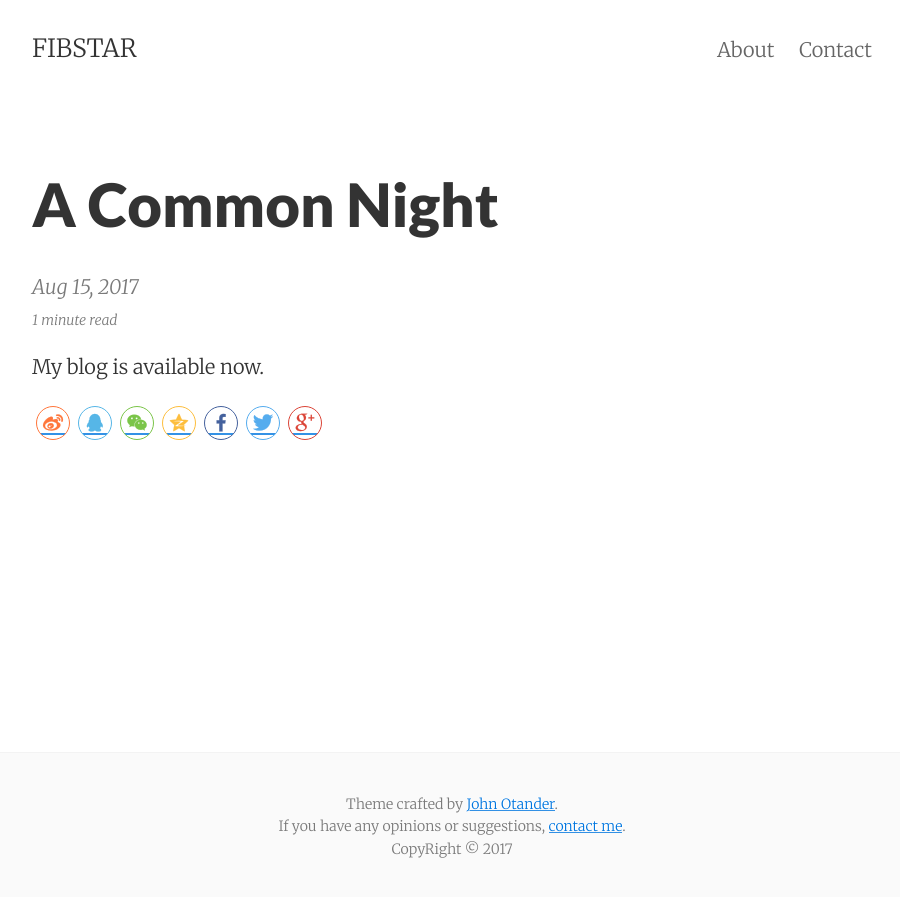
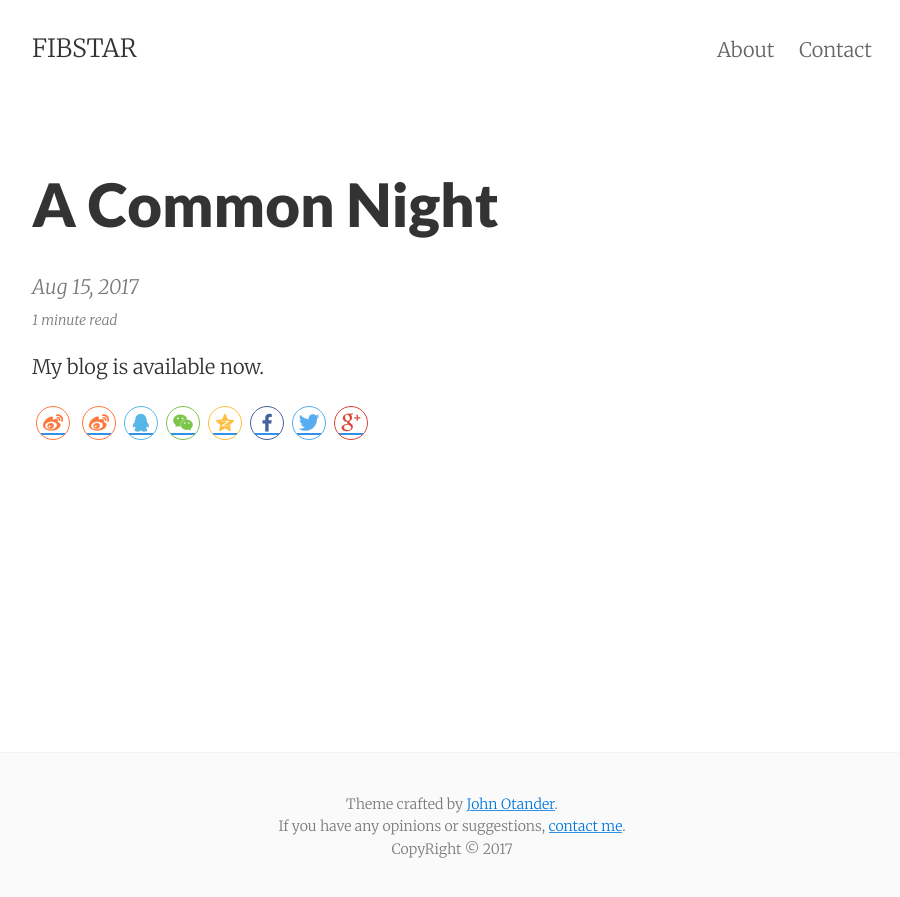
Before and after one commit to FIBSTAR/FIBSTAR.github.io, a Jekyll site: the page built from _posts/2017-08-15-01.md, in a window 1280 px wide. Shown: the top 897 px of the page, without its empty margins (188-1088 px from the left). Built offline with Jekyll 4.4.1, drawn with Linux system fonts in a browser that asks for light colours; nearby versions of some CDN libraries.

Commit message:
Update share_buttons.html

```diff
--- a/_includes/share_buttons.html
+++ b/_includes/share_buttons.html
@@ -3,4 +3,5 @@
      data-disabled="tencent,douban,linkedin,diandian"
      data-wechat-qrcode-title="请打开微信扫一扫"
      data-wechat-Qrcode-Helper="Thank You!">
+     <a href="#" class="social-share-icon icon-weibo"></a>
 </div>
```
